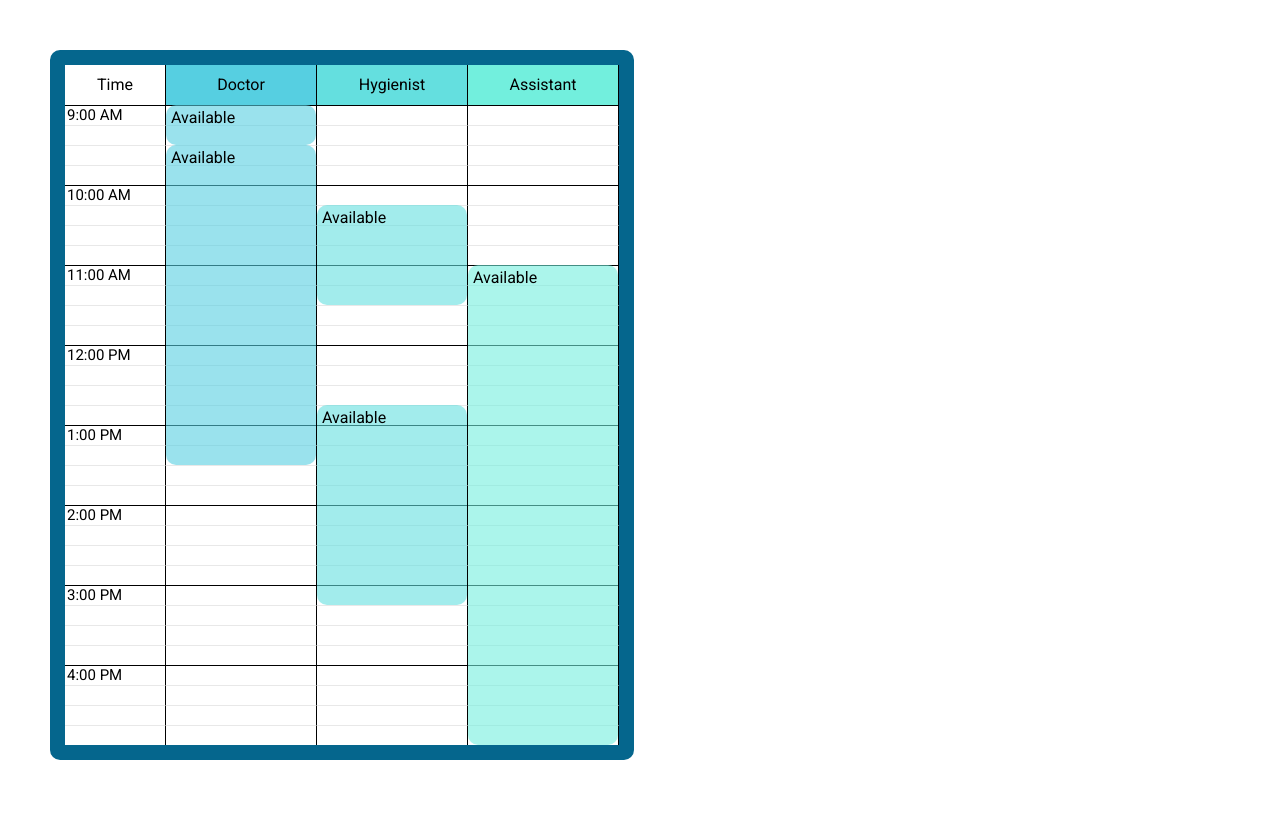
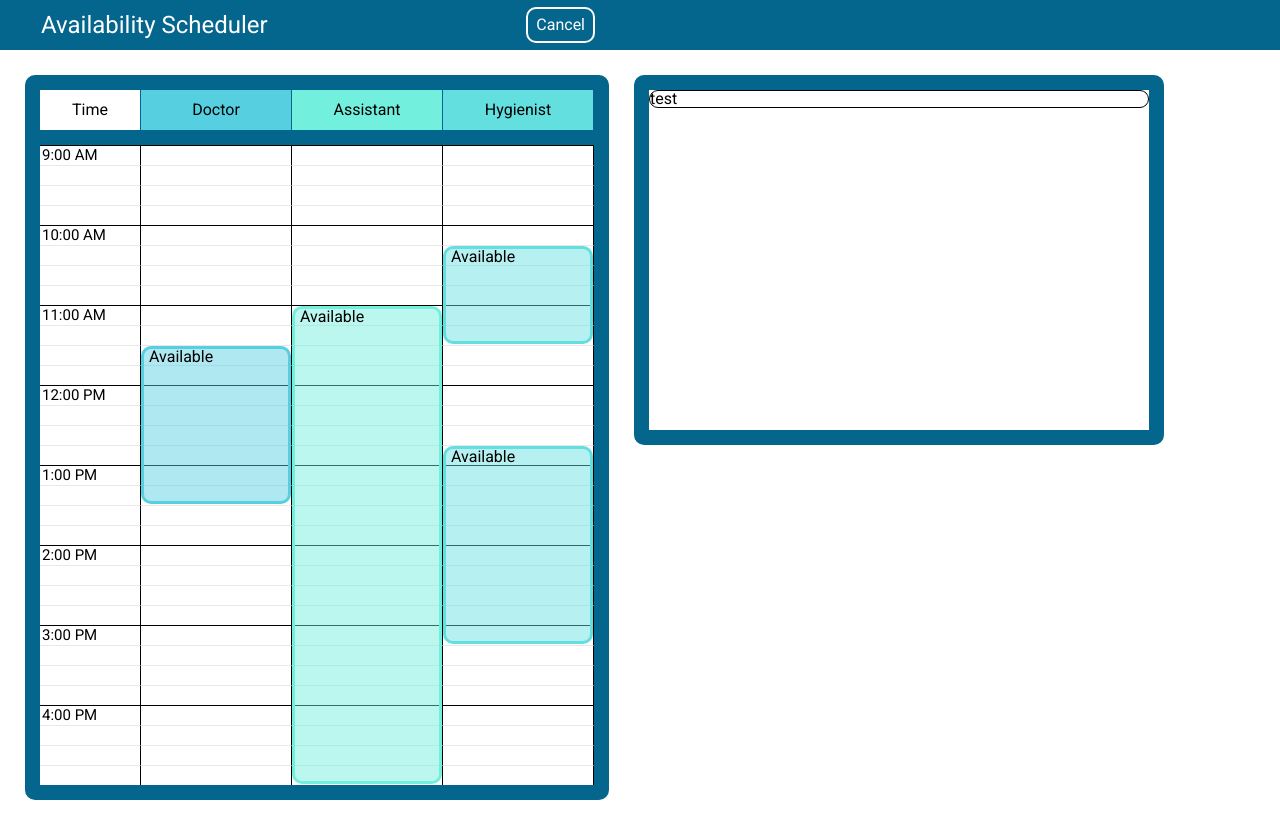
Before and after one commit to PopeDearden/scheduler, a React (Create React App) app: page / in a window 1280 px wide. Built offline with nearby package versions, Linux system fonts and the light colour scheme.

Commit message:
can add new event now

```diff
--- a/src/App.js
+++ b/src/App.js
@@ -3,22 +3,38 @@ import data from './data.json'
 import ScheduleTimeLayout from './Components/Schedule/ScheduleTimeLayout'
 import ScheduleBlankLayout from './Components/Schedule/ScheduleBlankLayout'
 import ScheduleFilled from './Components/Schedule/ScheduleFilled'
+import Modal from './Components/Modal/Modal'
 import './App.scss'
 import './Reset.scss'
 
+
 export default function App() {
   const [schedule, setData] = useState({
-    data
+    events: data.events,
+    times: data.times
   });
+  const [modal, setModal] = useState({
+    display: true
+  })
   return (
     <div className="App">
+      <div className="Header">
+        <div className="HeaderContent">
+          <h1>Availability Scheduler</h1>
+          <div onClick={() => setModal(prevState => ({ display: !prevState.display }))} className="Button">
+            <p>{modal.display ? "Cancel" : "Add Availability"}</p>
+          </div>
+        </div>
+      </div>
+      <div className="BodyArea">
+        <div className="Chart">
           <div className="ScheduleBox">
             <ScheduleTimeLayout
-          times={schedule.data.times} />
-        {schedule.data.data.map((data, index) => (
+              times={schedule.times} />
+            {schedule.events.map((data, index) => (
               <div className="Role">
                 <ScheduleBlankLayout
-              times={schedule.data.times}
+                  times={schedule.times}
                   title={data.position}
                   color={data.color} />
                 <ScheduleFilled
@@ -27,8 +43,13 @@ export default function App() {
                 />
               </div>
             ))}
-
-
+          </div>
+          <Modal
+            display={modal.display}
+            setData={setData}
+            events={schedule.events}
+            times={schedule.times}/>
+        </div>
       </div>
     </div>
   )
--- a/src/App.scss
+++ b/src/App.scss
@@ -6,26 +6,81 @@ $SlotWithBorder: $Slot - 1px;
 $BlankWidth: 150px;
 $Boxwidth: 450px + 100px + 4px;
 .App {
+  display: flex;
+  flex-direction: column;
   font-family: 'Roboto', sans-serif;
 }
-
+.Modal{
+  margin-top: 25px;
+  width: 500px;
+  height: 340px;
+  border: solid 15px $border;
+  border-radius: 10px;
+  background-color: transparent;
+}
+.Button{
+background-color: Transparent;
+outline: none;
+border: solid 2px white;
+color: white;
+font-size: 1rem;
+transition: .15s ease-in;
+border-radius: 10px;
+p{
+  margin: 8px;
+  font-weight: 500;
+}
+}
+.Button:hover{
+  cursor: pointer;
+  background-color: white;
+  color: $border;
+  transform: scale(1.05);
+}
+.Bubble {
+  transition: .15s;
+}
+.Bubble:hover{
+  transform: scale(1.01);
+  cursor: pointer;
+}
 .Available{
   margin: 0px;
   padding:0px;
 }
-
+.HeaderContent{
+  display: flex;
+  justify-content: space-between;
+  align-items: center;
+  width: $Boxwidth;
+  margin: 0px 0px 0px 41px;
+}
+.Header{
+  display: flex;
+  align-items: center;
+  width: 100%;
+  height: 50px;
+  background-color: $border;
+  font-size: 1.5rem;
+  color: white;
+}
+.Chart{
+  position: relative;
+  display: flex;
+  flex-direction: row;
+}
 #Available{
-  padding: 5px;
+  padding-left: 5px;
 }
 .ScheduleBox{
   display: flex;
   justify-content: flex-start;
-  padding:0px;
+  padding-bottom:15px;
   margin:0px;
   border: solid 15px $border;
   border-radius: 10px;
-  margin: 50px;
-  width:$Boxwidth;
+  margin: 25px;
+  width: $Boxwidth;
   max-height:680px;
 }
 .TitleBar{
@@ -34,7 +89,8 @@ $Boxwidth: 450px + 100px + 4px;
   justify-content: center;
   min-height: $Slot + $Slot;
   max-width: 100px;
-  border-right: solid 1px;
+  border-right: solid 1px $border;
+  border-bottom: solid 15px $border;
 }
 .TitleBar2{
   display: flex;
@@ -42,7 +98,8 @@ $Boxwidth: 450px + 100px + 4px;
   justify-content: center;
   min-height: $Slot + $Slot;
   max-width: 150px;
-  border-right: 1px solid;
+  border-bottom: solid 15px $border;
+  border-right: 1px solid $border;
 }
 .TimeTitle{
   font-size: 1rem;
--- /dev/null
+++ b/src/Components/Modal/Modal.jsx
@@ -0,0 +1,30 @@
+import React, { useState } from 'react'
+import data from '../../data.json'
+import '../../App.scss'
+import ScheduleFilled from '../Schedule/ScheduleFilled'
+
+export default function Modal({display, setData, events, times}) {
+
+function addEvent(position, start, end) {
+let findPosition = events.findIndex(name=>name.position===position)
+let newEvents = [...events[findPosition].availability, {start: "5", end:"15"}]
+let copiedEvents = events
+copiedEvents[findPosition].availability = newEvents
+setData({events: copiedEvents, times: times})
+}
+let reveal = (<div className="Modal">
+    <div className="Button"
+    style={{color: "black", border: "1px solid black"}}
+    onClick={()=>addEvent('Doctor', 0, 1)}
+    >
+        test
+    </div>
+</div>)
+let hide = (<div>
+
+</div>)
+
+  return( display ? reveal : hide
+
+  )
+}
--- a/src/Components/Schedule/ScheduleFilled.jsx
+++ b/src/Components/Schedule/ScheduleFilled.jsx
@@ -8,16 +8,16 @@ export default function ScheduleFilled({ available, color }) {
         <div className="Available">
             {available.map((time, index) => {
                 return (
-                    <div style={{
+                    <div class="Bubble" style={{
                         position: "absolute",
-                        width: "150px",
-                        height: `${(time.end - time.start) * 20}px`,
-                        width: "150px",
-                        backgroundColor: `${color}98`,
+                        height: `${(time.end - time.start) * 20 -8}px`,
+                        width: "144px",
+                        backgroundColor: `${color}78`,
                         margin: "0px",
                         padding: "0px",
                         borderRadius:"10px",
-                        top: `${(50+15+40+(time.start*20))}px`
+                        border: `3px solid ${color}`,
+                        top: `${(1+15+25+15+40+(time.start*20))}px`
 
                     }}>
                         <p id="Available">Available</p>
--- a/src/Components/Schedule/ScheduleTimeLayout.jsx
+++ b/src/Components/Schedule/ScheduleTimeLayout.jsx
@@ -1,5 +1,4 @@
 import React, { useState } from 'react'
-import data from '../../data.json'
 import '../../App.scss'
 
 export default function ScheduleLayout({times}) {
--- a/src/data.json
+++ b/src/data.json
@@ -1,16 +1,22 @@
 {
-    "data": [
+    "events": [
         {
             "position": "Doctor",
             "color":"#56cfe1",
             "availability": [
                 {
-                    "start": "0",
-                    "end": "2"
-                },
+                    "start": "10",
+                    "end": "18"
+                }
+            ]
+        },
+        {
+            "position": "Assistant",
+            "color":"#72efdd",
+            "availability": [
                 {
-                    "start": "2",
-                    "end": "18"
+                    "start": "8",
+                    "end": "32"
                 }
             ]
         },
@@ -25,16 +31,6 @@
                 {
                     "start": "15",
                     "end": "25"
-                }
-            ]
-        },
-        {
-            "position": "Assistant",
-            "color":"#72efdd",
-            "availability": [
-                {
-                    "start": "8",
-                    "end": "32"
                 }
             ]
         }
```
Also changed, not shown: src/data.js (deleted, +0 -69 lines). Lines whose indentation alone changed are shown as unchanged.
